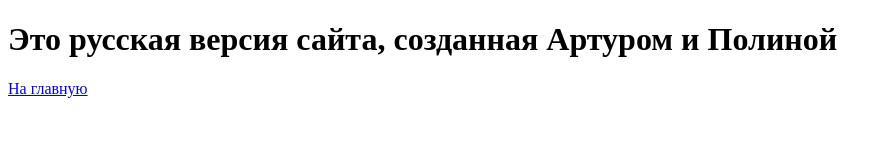
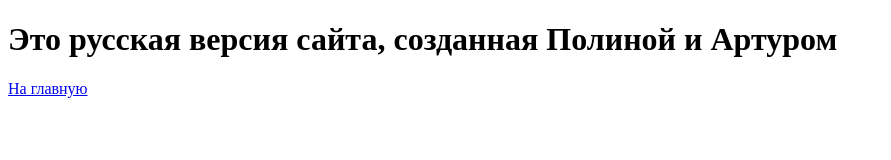
Before and after one commit to Web-toxic/TopDem, a plain HTML site: page ru/index.html in a window 1280 px wide. Shown: the whole page, without its empty margins (0-891 px from the left). Drawn offline with Linux system fonts and the light colour scheme.

Commit message:
Update index.html 2.0

```diff
--- a/ru/index.html
+++ b/ru/index.html
@@ -7,7 +7,7 @@
   <title>Русская версия сайта</title>
 </head>
 <body>
-  <h1>Это русская версия сайта, созданная Артуром и Полиной</h1>
+  <h1>Это русская версия сайта, созданная Полиной и Артуром</h1>
   <nav>
     <a href="../index.html">На главную</a>
   </nav>
```
